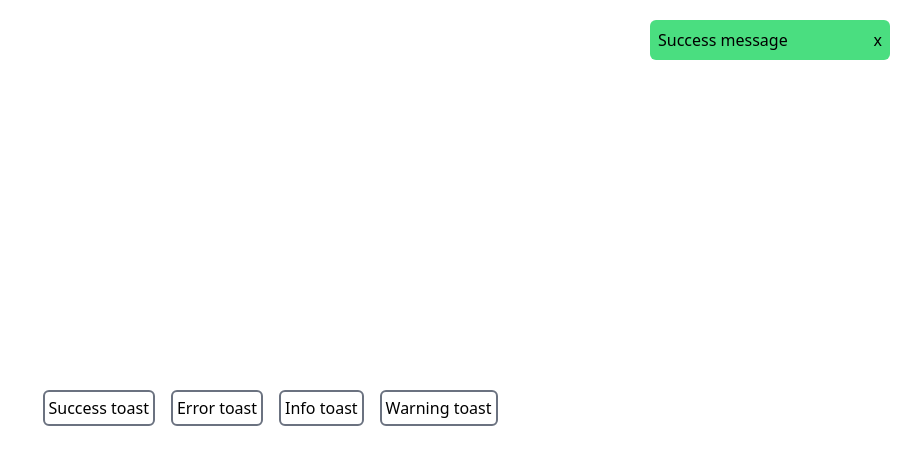
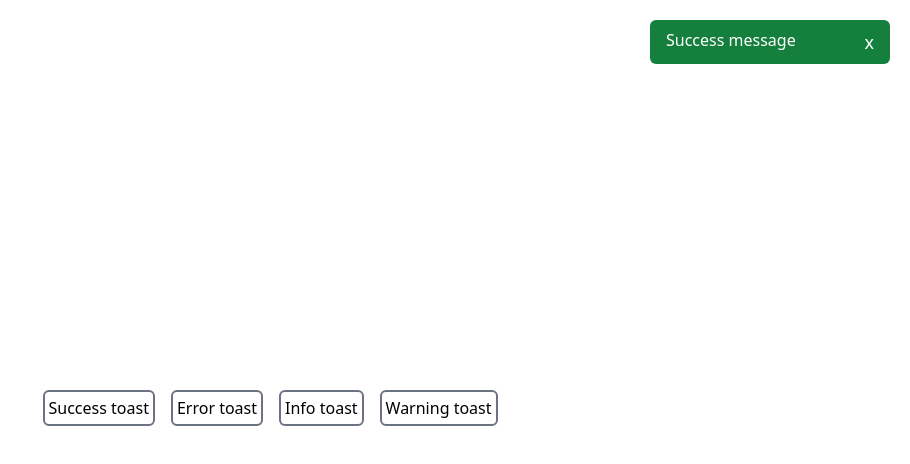
Before and after one commit to KeerthikaReddyP/react-toast, a React (Create React App) app: page / in a window 1280 px wide. Shown: the top 464 px of the page, without its empty margins (370-1280 px from the left). Built offline with nearby package versions, Linux system fonts and the light colour scheme.

Commit message:
Some styling

```diff
--- a/src/ToastContainer.js
+++ b/src/ToastContainer.js
@@ -4,8 +4,8 @@ const ToastContainer = () => {
   return (
     <div>
       <div className="fixed right-5 top-5">
-        <div className="p-2 bg-green-400 rounded-md w-60 flex justify-between animate-slide">
-          Success message <span className="cursor-pointer">x</span>
+        <div className="px-4 py-2 bg-green-700 text-white rounded-md w-60 flex justify-between animate-slide">
+          Success message <span className="cursor-pointer text-lg">x</span>
         </div>
       </div>
       <div className="m-2 p-2 flex justify-center items-center h-screen">
```
